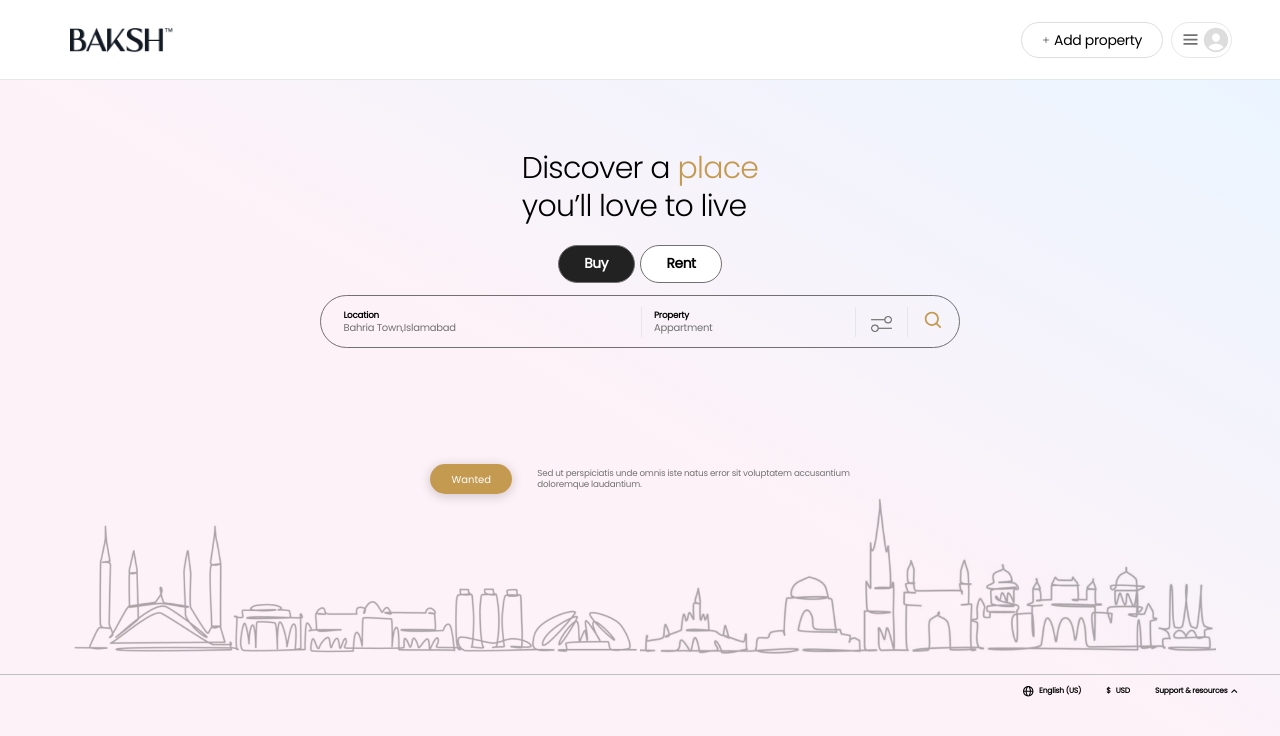
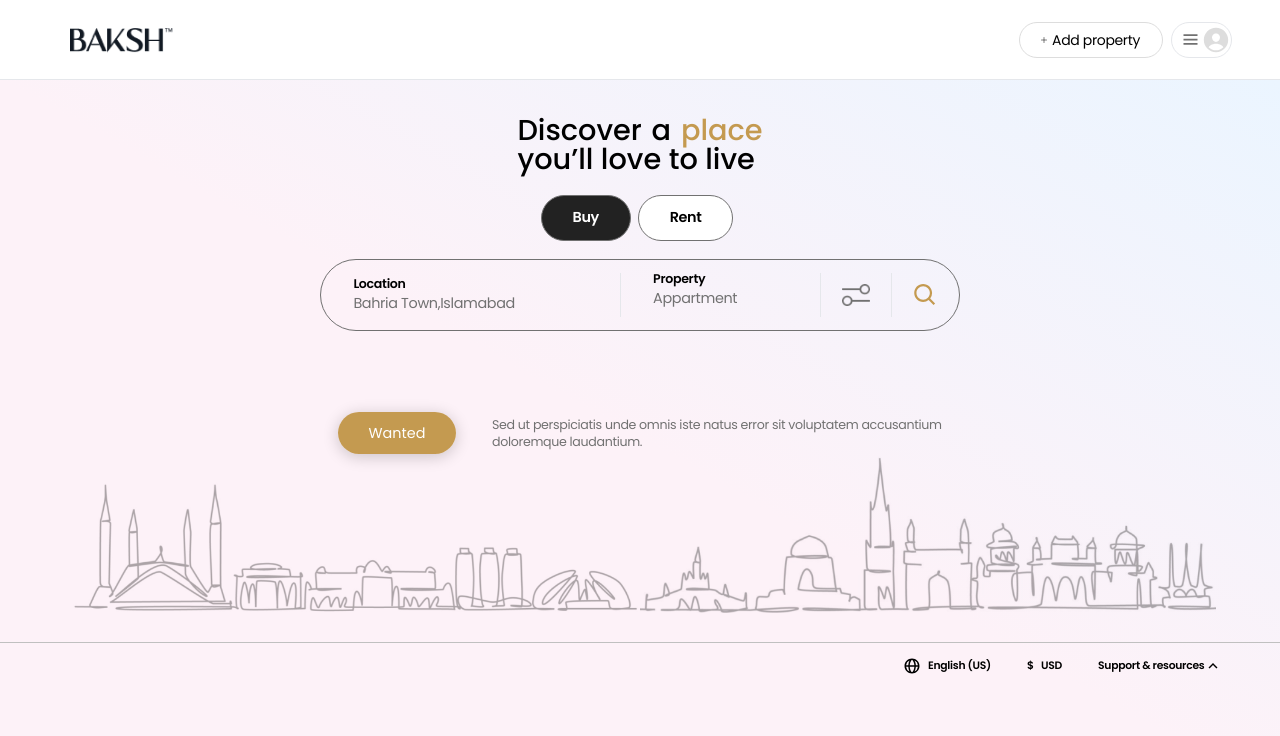
Before and after one commit to MuhammadKhan3/Airnub, a React (Create React App) app: page / in a window 1280 px wide. Shown: the top 736 px of the page. Built offline with nearby package versions, Linux system fonts and the light colour scheme; what tailwind-gradient-mask-image would draw is missing.

Commit message:
first commit

```diff
--- a/public/index.html
+++ b/public/index.html
@@ -3,7 +3,7 @@
   <head>
     <meta charset="utf-8" />
     <link rel="icon" href="%PUBLIC_URL%/favicon.ico" />
-    <meta name="viewport" content="width=device-width, initial-scale=1" />
+    <meta name="viewport" content="width=device-width, initial-scale=1.0" />
     <meta name="theme-color" content="#000000" />
     <meta
       name="description"
@@ -13,7 +13,10 @@
     <link rel="preconnect" href="https://fonts.googleapis.com">
     <link rel="preconnect" href="https://fonts.gstatic.com" crossorigin>
     <link href="https://fonts.googleapis.com/css2?family=Nunito:ital,wght@0,200;0,300;0,400;0,500;0,600;0,700;0,800;0,900;0,1000;1,200;1,300;1,400;1,500;1,600;1,700;1,800;1,900;1,1000&family=Open+Sans:ital,wght@0,300;0,500;0,600;0,700;0,800;1,300;1,400;1,500;1,600;1,700;1,800&family=Poppins&display=swap" rel="stylesheet">
-    <link href="https://fonts.googleapis.com/css2?family=Nunito:ital,wght@0,200;0,300;0,400;0,500;0,600;0,700;0,800;0,900;0,1000;1,200;1,300;1,400;1,500;1,600;1,700;1,800;1,900;1,1000&family=Open+Sans:ital,wght@0,300;0,500;0,600;0,700;0,800;1,300;1,400;1,500;1,600;1,700;1,800&family=Poppins:wght@300&display=swap" rel="stylesheet">
+    <link rel="preconnect" href="https://fonts.googleapis.com">
+    <link rel="preconnect" href="https://fonts.googleapis.com">
+    <link rel="preconnect" href="https://fonts.gstatic.com" crossorigin>
+    <link href="https://fonts.googleapis.com/css2?family=Nunito:ital,wght@0,200;0,300;0,400;0,500;0,600;0,700;0,800;0,900;0,1000;1,200;1,300;1,400;1,500;1,600;1,700;1,800;1,900;1,1000&family=Open+Sans:ital,wght@0,300;0,500;0,600;0,700;0,800;1,300;1,400;1,500;1,600;1,700;1,800&family=Poppins:ital,wght@0,100;0,200;0,500;0,600;0,700;0,800;1,100;1,200;1,500;1,600;1,700;1,800&display=swap" rel="stylesheet">
     <!--
       manifest.json provides metadata used when your web app is installed on a
       user's mobile device or desktop. See https://developers.google.com/web/fundamentals/web-app-manifest/
--- a/src/components/homeFilter.jsx
+++ b/src/components/homeFilter.jsx
@@ -5,9 +5,9 @@ const HomeFilter = ({filterClick,setfilterClick}) => {
 
   return (
   <section className='flex flex-col relative'>
-    <div className={` mb:hidden  border-[1px] hover:border-[#DDDDDD]    h-[5.3rem] rounded-full  flex flex-row items-center transition-all ${filterClick.length>0 ? '':'border-[#717171]'}`}>
-       <div className={`flex-[3]  flex flex-col  text-start  rounded-full  outline-transparent  cursor-pointer z-20   ${filterClick==='location' ? 'bg-[#FFFFFF] outline outline-2 outline-primaryWeb ':'outline hover:outline-2 hover:outline-[#717171]'}`} onClick={()=>setfilterClick('location')}>
-            <div className=' p-5 pl-9  '>
+    <div className={` mb:hidden  border-[1px] hover:border-[#DDDDDD]    h-[5.3rem] md:h-[9vh] lg:h-[10vh] xl:h-[10vh] 2xl:h-[10vh] rounded-full  flex flex-row items-center transition-all ${filterClick.length>0 ? '':'border-[#717171]'}`}>
+       <div className={`flex-[3]  flex flex-col  text-start  rounded-full h-full  outline-transparent  cursor-pointer z-20   ${filterClick==='location' ? 'bg-[#FFFFFF] outline outline-2 outline-primaryWeb ':'outline hover:outline-2 hover:outline-[#717171]'}`} onClick={()=>setfilterClick('location')}>
+            <div className='  h-full p-[5%] pl-9  '>
                 <h3 className={` text-base2-bold ${filterClick==='location' ? 'text-primaryWeb':''}`}>Location</h3>
                 <h3 className='text-base text-[#717171] sm:text-small'>Bahria Town,Islamabad</h3>
             </div>
@@ -16,8 +16,8 @@ const HomeFilter = ({filterClick,setfilterClick}) => {
 
        <span className={`border-r  pt-12 overflow-hidden  relative z-10 ${filterClick==='location' ? 'border-transparent' :''} `}></span>
 
-       <div className={`flex-[2]  flex flex-col  text-start  rounded-full  outline-transparent  cursor-pointer  z-20  ${filterClick==='property' ? 'bg-[#FFFFFF] outline outline-2 outline-primaryWeb ':'outline hover:outline-2 hover:outline-[#717171]'}`} onClick={()=>setfilterClick('property')}>
-            <div className=' p-5  '>
+       <div className={`flex-[2]   flex flex-col  text-start  rounded-full h-full  outline-transparent  cursor-pointer  z-20  ${filterClick==='property' ? 'bg-[#FFFFFF] outline outline-2 outline-primaryWeb ':'outline hover:outline-2 hover:outline-[#717171]'}`} onClick={()=>setfilterClick('property')}>
+            <div className=' h-full p-[5%]  pl-9'>
                 <h3 className={` text-base2-bold ${filterClick==='property' ? 'text-primaryWeb':''}`}>Property</h3>
                 <h3 className='text-base text-[#717171]'>Appartment</h3>
             </div>
@@ -25,15 +25,15 @@ const HomeFilter = ({filterClick,setfilterClick}) => {
 
        <span className={`border-r  pt-12 overflow-hidden box-border relative z-10       ${filterClick==='property' ? 'border-transparent' :''} `}></span>
 
-       <div className={`flex-0 p-6 pt-8 text-blue-50 rounded-full  outline-transparent  cursor-pointer  relative z-20 ${filterClick==='filter' ? 'outline  outline-2 outline-primaryWeb':'outline hover:outline-2 hover:outline-[#717171]'}`} onClick={()=>setfilterClick('filter')}>
-         <img src={require('../assets/posts/filter.png')}/>
+       <div className={`flex-0 flex flex-row justify-center items-center text-blue-50 rounded-full w-[9.5%] xl:w-[11%] h-full  outline-transparent  cursor-pointer  relative z-20 ${filterClick==='filter' ? 'outline  outline-2 outline-primaryWeb':'outline hover:outline-2 hover:outline-[#717171]'}`} onClick={()=>setfilterClick('filter')}>
+         <img src={require('../assets/posts/filter.png')} className=" w-[40%]"/>
        </div>
 
 
        <span className={`border-r  pt-12 overflow-hidden box-border relative z-10  ${filterClick==='filter' ? 'border-transparent' :''}`}></span>
 
-       <div className={`flex-0 p-6 pt-[1.30rem] text-primaryWeb    rounded-full  outline-transparent  cursor-pointer   z-20 ${filterClick==='search' ? 'outline   outline-2 outline-primaryWeb' :'outline hover:outline-2 hover:outline-primaryWeb'}`} onClick={()=>setfilterClick('search')} >
-         <BiSearch  size={34} className=' h-full w-full'/>
+       <div className={`flex-0 xl:h-[95%] xl:w-[10.5%] 2xl:w-[9%] 2xl:h-full flex flex-row justify-center  text-primaryWeb    rounded-full  outline-transparent  cursor-pointer   z-20 ${filterClick==='search' ? 'outline   outline-2 outline-primaryWeb' :'outline hover:outline-2 hover:outline-primaryWeb'}`} onClick={()=>setfilterClick('search')} >
+         <BiSearch   className=' h-full w-[40%]'/>
        </div>
     </div>
 
--- a/src/components/searchType.jsx
+++ b/src/components/searchType.jsx
@@ -3,11 +3,11 @@ import React from 'react'
 const SearchType = ({propertyType,setpropertyType}) => {
   return (
   <>
+    <div className='mb:hidden  space-x-2 flex flex-row '>
+        <button className={`py-[3%] px-[13%] text-subTitle rounded-full ${propertyType==='buy' ? 'border-[1px] border-[#717171] bg-[#222222]    text-white':'bg-white border-[1px] border-[#717171]'} h-fit `} onClick={()=>setpropertyType('buy')}>Buy</button>
+        <button className={`py-[3%] px-[13%] text-subTitle rounded-full ${propertyType==='rent' ? 'border-[1px] border-[#717171] bg-[#222222]   text-white' :'bg-white border-[1px] border-[#717171] '} `} onClick={()=>setpropertyType('rent')}>Rent</button>
+    </div>
 
-    <div className='mb:hidden inline-block space-x-2 '>
-        <button className={`py-[12px] px-[41px] text-subTitle rounded-full ${propertyType==='buy' ? 'border-[1px] border-[#717171] bg-[#222222]    text-white':'bg-white border-[1px] border-[#717171]'} h-fit `} onClick={()=>setpropertyType('buy')}>Buy</button>
-        <button className={`py-[12px] px-[41px] text-subTitle rounded-full ${propertyType==='rent' ? 'border-[1px] border-[#717171] bg-[#222222]   text-white' :'bg-white border-[1px] border-[#717171] '} `} onClick={()=>setpropertyType('rent')}>Rent</button>
-    </div>
     <div className='hidden mb:inline-block '>
        <div className={` h-[42px] rounded-[21px] bg-[#F7F7F7]
         text-base flex flex-row w-[146px] mx-auto`}>
--- a/src/index.css
+++ b/src/index.css
@@ -13,17 +13,18 @@
 body {
 
   font-family: 'Poppins', sans-serif;
-  width: 100%;
-  height: 100%;
+  width: 100vw;
+  height: 100vh;
   background-color: white;
+  font-size: 100%;
   /* overflow: hidden; */
 
   /* selection:bg-yellow-400 selection:text-white
   scrollbar-thin scrollbar-thumb-darkyellow   */
 }
-body::-webkit-scrollbar {
+/* body::-webkit-scrollbar {
   display: none;
-}
+} */
 
 .bodyColor{
   background-color:
--- a/src/pages/home/home.jsx
+++ b/src/pages/home/home.jsx
@@ -8,8 +8,9 @@ const Home=()=>{
     return (
     <div className="flex flex-col relative h-screen  mb:h-[92.7vh]   w-full" >
         <HomeHeader/>
-        <HomeContent/>        {/* <div className="mt-4"> */}
-          <BottomNavigation/>
+        <HomeContent/>
+        {/* <div className="mt-4"> */}
+          {/* <BottomNavigation/> */}
         {/* </div> */}
     </div>
         )
--- a/src/pages/home/homeContent.jsx
+++ b/src/pages/home/homeContent.jsx
@@ -13,17 +13,27 @@ const HomeContent = () => {
 
   return (
     // absolute top-[15vh]
-    <section className=' xl:bg-gradient-to-tr 2xl:bg-gradient-to-tr 3xl:bg-gradient-to-tr  bg-gradient-to-tr  from-pink-50 via-pink-50   to-blue-50 mix-blend-multiply             text-black  h-[90%]   w-full zoom    bg-blend-multiply  mb:relative mb:top-0 mb:h-full relative' onClick={(e)=>{ console.log('bublin'); setfilterClick('')}} >
+    <section className=' xl:bg-gradient-to-tr 2xl:bg-gradient-to-tr 3xl:bg-gradient-to-tr  lg:bg-gradient-to-tr md:bg-gradient-to-tr sm:bg-white  from-pink-50 via-pink-50   to-blue-50 mix-blend-multiply             text-black  h-[90%]   w-full zoom    bg-blend-multiply  mb:relative mb:top-0 mb:h-full relative mb:bg-white' onClick={(e)=>{ console.log('bublin'); setfilterClick('')}} >
     {/* mt-5 */}
     <div className='flex flex-col items-center justify-center  sm:mt-12 mb:mt-10'>
     {/* mt-28 mb:mt-[169px] */}
-       <div className='h-fit mt-28 mb:mt-0    text-center '>
-         <h1 className='text-bigHeading h-fit w-[50.5%] mx-auto    text-justify mb:w-[310px] sm:w-[310px]  text-black  mb:text-[#C0C0C0]  font-light mb:text-responsive-heading'>
+       <div className='h-fit mt-28  mx-auto mb:mt-0
+       md:mt-[3vh]
+       lg:mt-[3vh]
+       xl:mt-[5vh]
+       2xl:mt-[5vh]
+       text-center '>
+         <h1 className='text-bigHeading h-fit w-[50.5%] mx-auto     text-justify mb:w-[310px] sm:w-[310px]
+                md:text-[2rem]
+                lg:text-[2rem]
+                xl:text-[2rem]
+                2xl:text-[2.2rem]
+         text-black  mb:text-[#C0C0C0]  font-light mb:text-responsive-heading'>
            Discover a <span className='text-primaryWeb'>place</span> you’ll love to live
          </h1>
        </div>
 
-       <div className='h-fit  mx-auto mt-8' >
+       <div className='h-fit mt-8 xl:mt-[3vh] w-[18.5%] xl:ml-[3%] 2xl:ml-[3%] ' >
         <SearchType propertyType={propertyType} setpropertyType={setpropertyType}/>
        </div>
 
@@ -31,7 +41,7 @@ const HomeContent = () => {
                <HomeFilter filterClick={filterClick} setfilterClick={setfilterClick} />
        </div>
 
-       <div className='mx-auto rounded-xl mt-48 mb:mt-[10vh] flex flex-row items-center  gap-10 w-auto  mb:flex-col mb:gap-5'>
+       <div className='mx-auto rounded-xl mt-48 mb:mt-[10vh] flex flex-row items-center  gap-10 w-auto  mb:flex-col mb:gap-5 md:mt-[20vh]  2xl:mt-[7vh] xl:mt-[12vh] lg:mt-[18vh]'>
           <div>
             <a style={{boxShadow:' 0px 3px 18px rgba(0, 0, 0, 0.2)'}} className='px-[34px] rounded-full text-white py-[12px] bg-primaryWeb mb:hidden cursor-pointer'>Wanted</a>
             <a  className='px-[34px]  py-[12px] border-[1px] border-[#717171] hidden mb:inline-block text-base2 text-[#717171] rounded-[10px] hover:text-primaryWeb hover:border-primaryWeb'>Wanted</a>
@@ -43,7 +53,6 @@ const HomeContent = () => {
           </div>
        </div>
 
-       {/* <div className='inline-block mb:hidden'> */}
         <div className='flex flex-row items-center  justify-center max-w-full   w-[90%] h-fit mix-blend-multiply  opacity-[0.4] -z-50 relative  mb:hidden'>
                     <img src={require('../../assets/footer/artOne.png')} className="basis-6/12 w-[50%] self-end     object-contain " alt="Art One"/>
                     <img src={require('../../assets/footer/artTwo.PNG')} className="basis-6/12 w-[50%] self-center        object-contain " alt="Art Two"/>
@@ -63,7 +72,6 @@ const HomeContent = () => {
                 <MdKeyboardArrowUp size={20}/>
               </div>
         </div>
-       {/* </div>        */}
       </div>
     </section>)
 }
--- a/src/pages/home/homecontent.css
+++ b/src/pages/home/homecontent.css
@@ -1,10 +1,8 @@
 .zoom{
-    zoom:62.5%;
-    -moz-zoom:62.6%;
+  zoom: 90%;
 }
 
 @media screen and (max-width: 639px) {
     .zoom{
-        zoom: 90%;
     }
   }
--- a/tailwind.config.js
+++ b/tailwind.config.js
@@ -69,24 +69,25 @@ module.exports = {
       ],
       'subTitle':
       [
-        '22px',{
+        '1em',{
           fontFamily: 'Poppins',
-          fontSize: '22px',
+          fontSize: '1em',
           fontWeight: '600',
           lineHeight: '33px',
           letterSpacing: '-0.025em',
           textAlign: 'center',
         }
       ],
+
       'bigHeading':[
-        '48px',{
-          fontFamily: 'Poppins',
+        '3em',{
+          fontFamily: 'Poppins sans-serif',
           fontStyle: 'normal',
-          fontWeight: '500',
-          fontSize: '48px',
-          lineHeight: '60px',
+          fontWeight: '500 !important',
+          fontSize: '3em',
+          lineHeight: '1em',
           textAlign: 'center',
-          letterSpacing: '-0.025em'
+          letterSpacing: ''
         }
 
       ],
```
Lines whose indentation alone changed are shown as unchanged.
